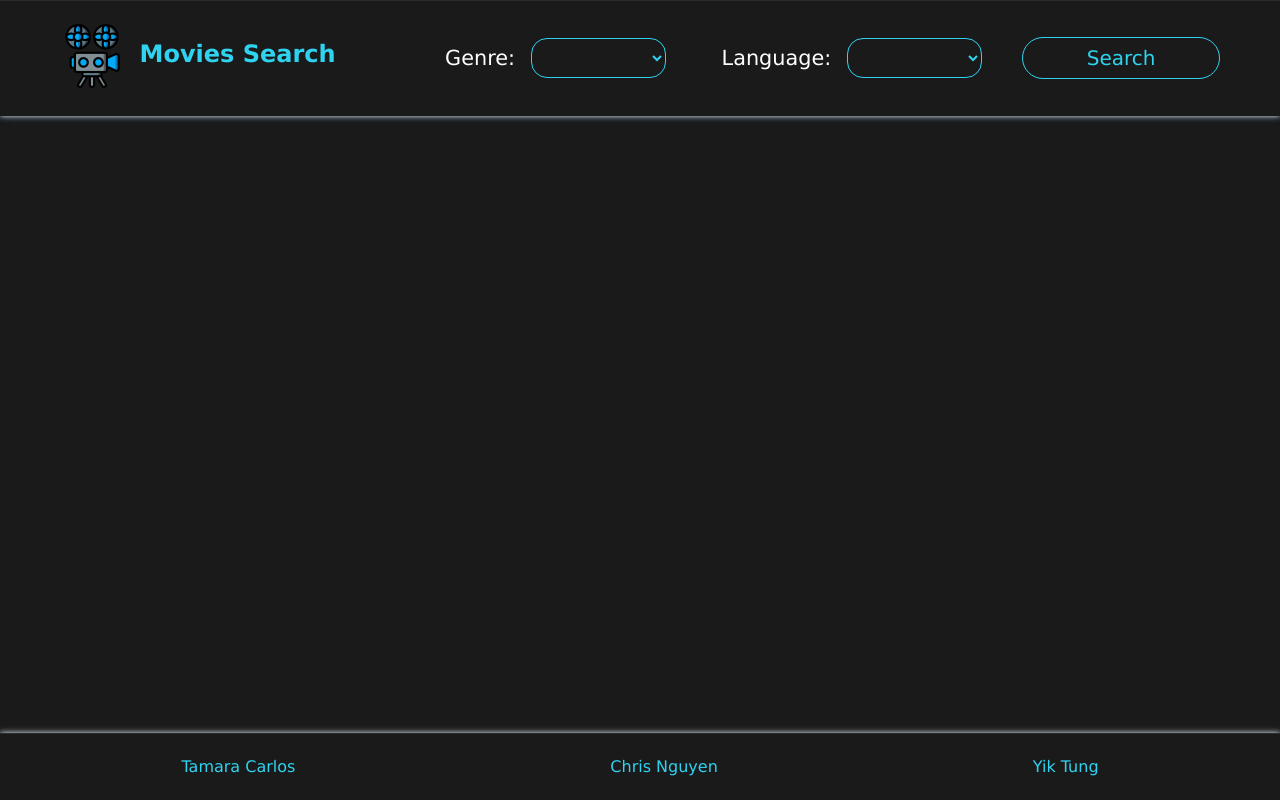
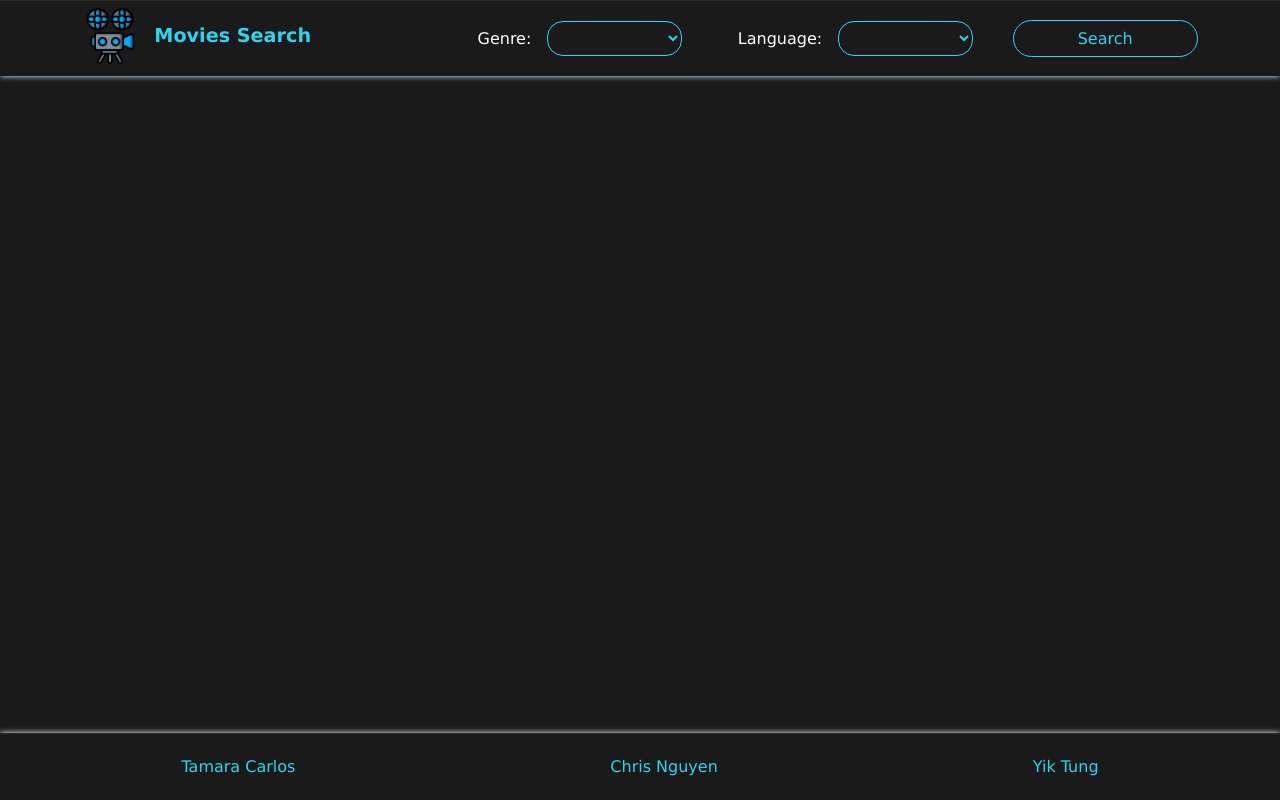
Before and after one commit to aramatsolrac/moviesAPI, a plain HTML site: page index.html in a window 1280 px wide. Drawn offline with nearby package versions, Linux system fonts and the light colour scheme.

Commit message:
Decrease size of the header

```diff
--- a/styles/partials/_search.scss
+++ b/styles/partials/_search.scss
@@ -25,16 +25,17 @@ footer {
 
 .site-search {
     @include flexed(row, center, center);
+    padding: .5rem;
     &__navbar {
         display: flex;
         flex-direction: row;
         width: 30%;
     }
     &__site-logo {
-        width: 4rem;
+        width: 3.5rem;
     }
     &__heading {
-        font-size: 1.5rem;
+        font-size: 1.2rem;
         padding: 1rem;
         color: $color-font-heading;
     }
@@ -51,13 +52,13 @@ footer {
 
 .form-label {
     color: $color-font-primary;
-    font-size: 1.3rem;
+    font-size: 1rem;
     padding: .5rem 1rem;
 }
 
 #button {
     padding: 0.5rem 4rem;
-    font-size: 1.25rem;
+    font-size: 1rem;
     border: 1px solid $color-font-heading;
     color: $color-font-heading;
     border-radius: 50px;
```
Also changed, not shown: styles/main.css, 1 other file.
